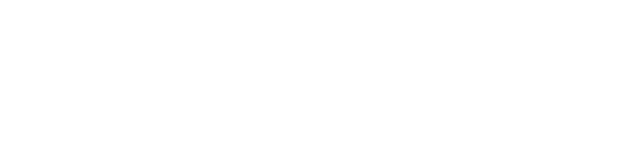
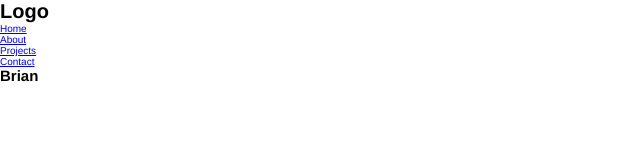
Before and after one commit to BingBignio/OdinPortfolio, a plain HTML site: page www/index.html in a window 1280 px wide. Shown: the whole page, without its empty margins (0-640 px from the left). Drawn offline with Linux system fonts and the light colour scheme.

Commit message:
created a general structure inside the html file and linked a css stylesheet

```diff
--- a/www/index.html
+++ b/www/index.html
@@ -5,10 +5,41 @@
     <meta name="viewport" content="width=device-width, initial-scale=1.0">
     <title>Odin Branigan | GD Student</title>
     <meta name="description" content="My stuff and stuff about me">
-    <link rel="icon" href="/downloads/Decorations_43660.ico">
+    <link rel="icon" href="/images/Decorations_43660.ico">
+    <link rel="stylesheet" href="style.css"
 
 </head>
 <body>
+    <header>
+        <h1>Logo</h1>
+        <nav>
+            <ul>
+                <li><a href="/">Home</a></li>
+                <li><a href="#">About</a></li>
+                <li><a href="#">Projects</a></li>
+                <li><a href="#">Contact</a></li>
+            </ul>
+        </nav>
+    </header>
 
+    <main>
+        <section>
+            <!-- Background image with a brief and artsy summary here -->
+        </section>
+
+        <section>
+            <!-- About me stuff here -->
+        </section>
+
+        <section>
+            <!-- My work here -->
+        </section>
+    </main>
+
+    <footer>
+        <!-- Contact details and social media here -->
+    </footer>
+    <h2>Brian</h2>
+    <img src="" alt="">
 </body>
 </html>
--- /dev/null
+++ b/www/style.css
@@ -0,0 +1,11 @@
+/* Primary styling */
+* {
+  margin: 0px;
+  padding: 0px;
+  box-sizing: border-box;
+  font-family: Helvetica, sans-serif;
+}
+
+html {
+  font-size: 62.5%; /* easier to understand what font sizes are displayed when using rem */
+}
```
Also changed, not shown: www/images/Decorations_43660.ico (renamed from www/downloads/Decorations_43660.ico).
